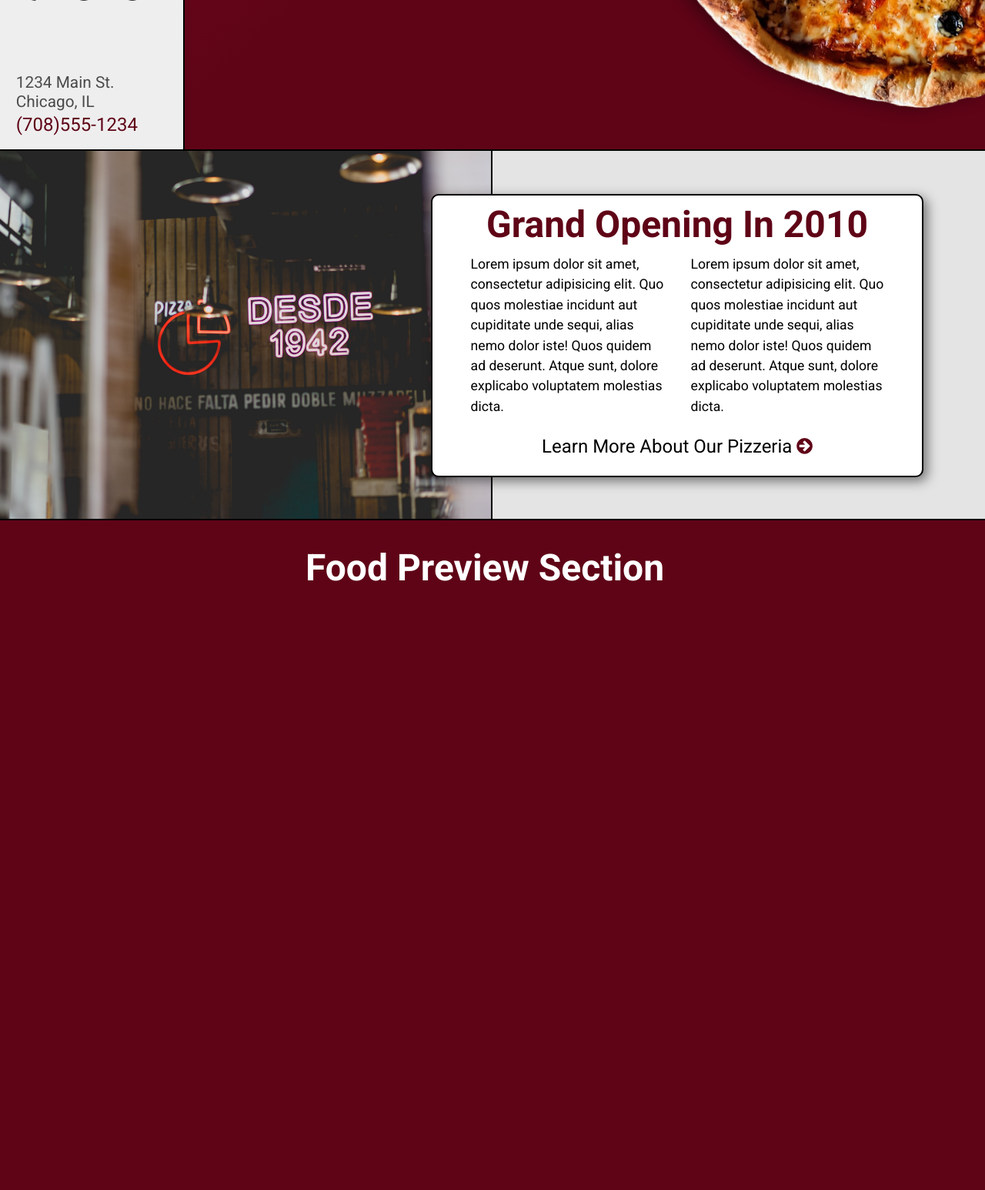
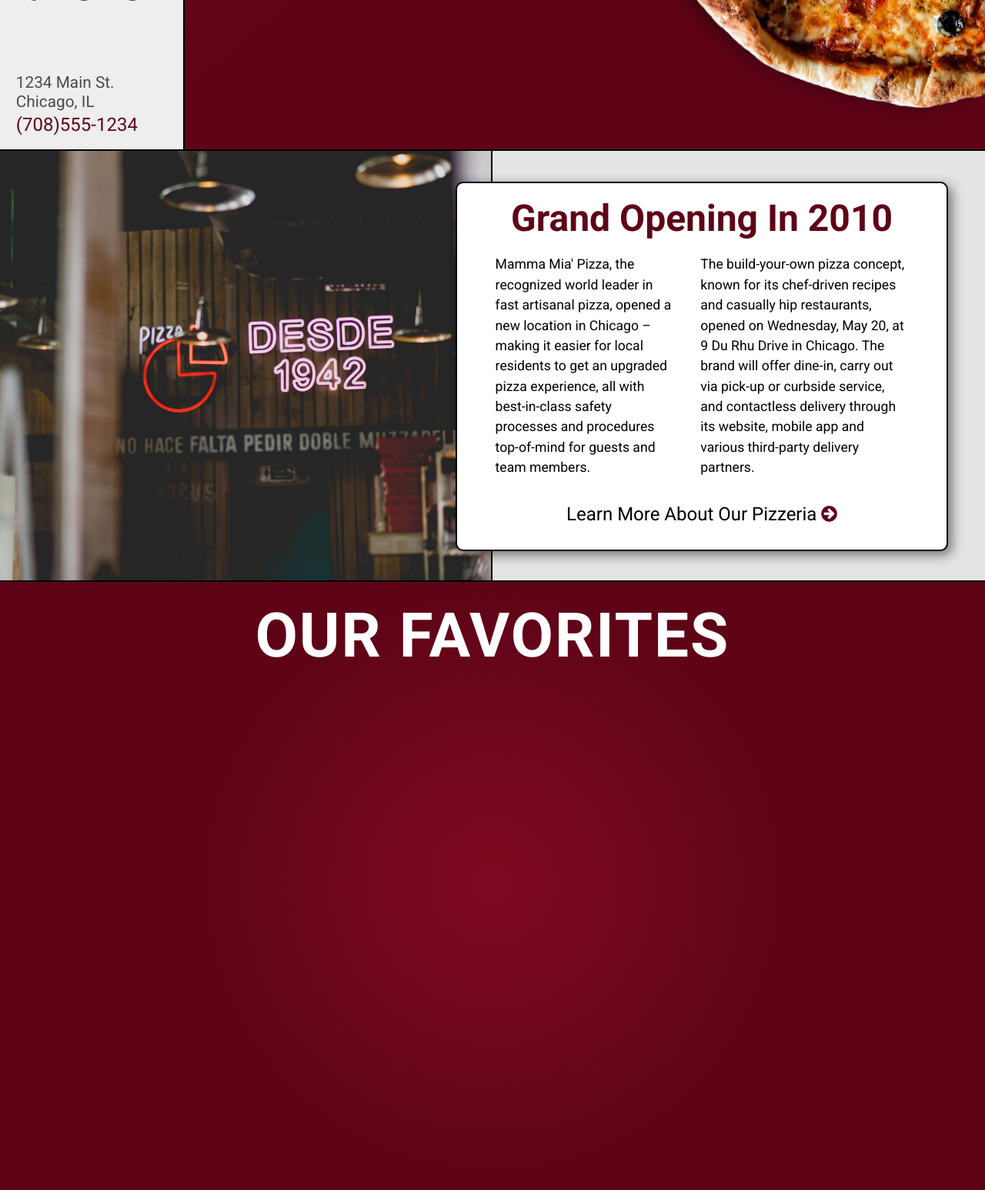
Before and after one commit to NathanielDaniels/restaurant-fullstack, a web app: file public/index.html in a window 1280 px wide. Shown: the part 604-2150 px from the top of the page at 77% size. Before the commit the page ends 1359 px from the top, so only its background shows below. Run offline with its HTML, style and script files only (its server is not run), Linux system fonts and the light colour scheme.

Commit message:
added real info into info section

```diff
--- a/assets/scss/_food.scss
+++ b/assets/scss/_food.scss
@@ -1,14 +1,32 @@
 #food-preview {
-  z-index: 1000;
-  margin: -10px;
   width: 100%;
-  height: 50vh;
-  background: #5f0417;
+  height: 100vh;
+  background: rgb(128, 9, 34);
+  background: -moz-radial-gradient(
+    circle,
+    rgba(128, 9, 34, 1) 0%,
+    rgba(95, 4, 23, 1) 50%
+  );
+  background: -webkit-radial-gradient(
+    circle,
+    rgba(128, 9, 34, 1) 0%,
+    rgba(95, 4, 23, 1) 50%
+  );
+  background: radial-gradient(
+    circle,
+    rgba(128, 9, 34, 1) 0%,
+    rgba(95, 4, 23, 1) 50%
+  );
+  filter: progid:DXImageTransform.Microsoft.gradient(startColorstr="#800922",endColorstr="#5f0417",GradientType=1);
+
+
   h1 {
-    font-size: 3rem;
+    font-size: 5rem;
     font-weight: 600;
-    margin: 1em;
+    padding: .5em;
     text-align: center;
     color: #fff;
+    text-transform: uppercase;
+    letter-spacing: 2px;
   }
 }
--- a/assets/scss/_info.scss
+++ b/assets/scss/_info.scss
@@ -13,7 +13,7 @@
 	background: #fff;
 	display: flex;
   background: rgb(228, 228, 228);
-  height: 30em;
+  height: 35em;
 	position: relative;
 	border-bottom: 2px solid black;
 	.restaurant-img {
@@ -29,16 +29,16 @@
     animation: infoSlide 1s 1 ease-in-out;
 		z-index: 100;
 		width: 50%;
+		height: 30em;
 		position: absolute;
-		right: 5em;
-		top: 3.5em;
+		right: 3em;
+		top: 2.5em;
 		display: flex;
 		flex-direction: column;
-		justify-content: space-evenly;
+    justify-content: space-evenly;
 		align-items: center;
 		background: #fff;
 		padding: 0em 2em;
-		height: 23em;
 		border-radius: 10px;
 		border: 2px solid black;
 		box-shadow: 5px 5px 15px hsla(0, 0%, 0%, 0.5);
@@ -51,7 +51,10 @@
 		}
 		.info-content {
 			display: flex;
+      // flex-wrap: wrap;
 			p {
+        // min-width: 40%;
+        // max-width: 50%;
 				padding: 0 1em;
 				font-size: 1.1rem;
 				line-height: 1.5;
@@ -105,20 +108,8 @@
       top: 0;
       margin: -6em auto 0;
       position: relative;
-
-      // z-index: 100;
-      // position: absolute;
-      // display: flex;
-      // flex-direction: column;
-      // justify-content: space-evenly;
-      // align-items: center;
-      // background: #fff;
       padding: 1em 0;
       height: 28em;
-      // border: 2px solid black;
-      // box-shadow: 5px 5px 15px hsla(0, 0%, 0%, 0.5);
-
-
       h1.info-title {
         font-size: 2.2rem;
       }
@@ -128,9 +119,6 @@
           margin-top: .5em;
         }
       }
-      // a {
-      //   i {}
-      // }
     }
 
   }
--- a/public/index.html
+++ b/public/index.html
@@ -102,9 +102,13 @@
 			<div class="restaurant-info">
         <h1 class="info-title">Grand Opening in 2010 </h1>
         <div class="info-content">
-          <p>Lorem ipsum dolor sit amet, consectetur adipisicing elit. Quo quos molestiae incidunt aut cupiditate unde sequi, alias nemo dolor iste! Quos quidem ad deserunt. Atque sunt, dolore explicabo voluptatem molestias dicta.</p>
+          <p>Mamma Mia' Pizza, the recognized world leader in fast artisanal pizza, opened a new location in Chicago – making it easier for local residents to get an upgraded pizza experience, all with best-in-class safety processes and procedures top-of-mind for guests and team members.
+          </p>
 
-          <p>Lorem ipsum dolor sit amet, consectetur adipisicing elit. Quo quos molestiae incidunt aut cupiditate unde sequi, alias nemo dolor iste! Quos quidem ad deserunt. Atque sunt, dolore explicabo voluptatem molestias dicta.</p>
+          <p>The build-your-own pizza concept, known for its chef-driven recipes and casually hip restaurants, opened on Wednesday, May 20, at 9 Du Rhu Drive in Chicago. The brand will offer dine-in, carry out via pick-up or curbside service, and contactless delivery through its website, mobile app and various third-party delivery partners.
+          </p>
+
+          <!-- <p> Operating hours will be from 11am until 8pm, Sunday through Thursday, and 11am until 9pm Friday and Saturday.</p> -->
         </div>
         <a href="#">
           Learn more about our pizzeria
@@ -115,7 +119,15 @@
 
     <!--! Food Preview Section -->
     <section id="food-preview">
-      <h1>Food Preview Section</h1>
+      <h1>our favorites</h1>
+      <div class="cards">
+        <ul>
+          <li></li>
+          <li></li>
+          <li></li>
+          <li></li>
+        </ul>
+      </div>
     </section>
 		<!--! Javascript -->
 		<script src="/js/dist/main.js"></script>
```
Also changed, not shown: public/css/styles.css.
